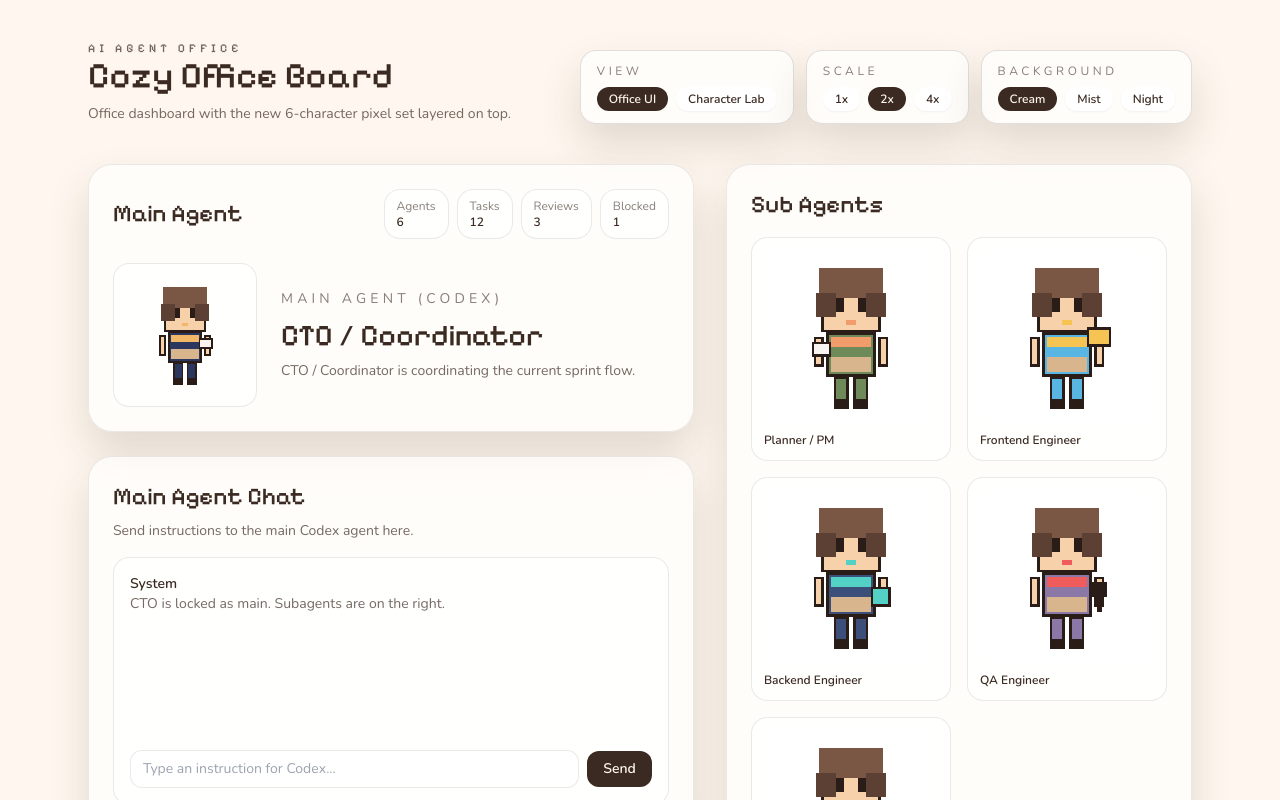
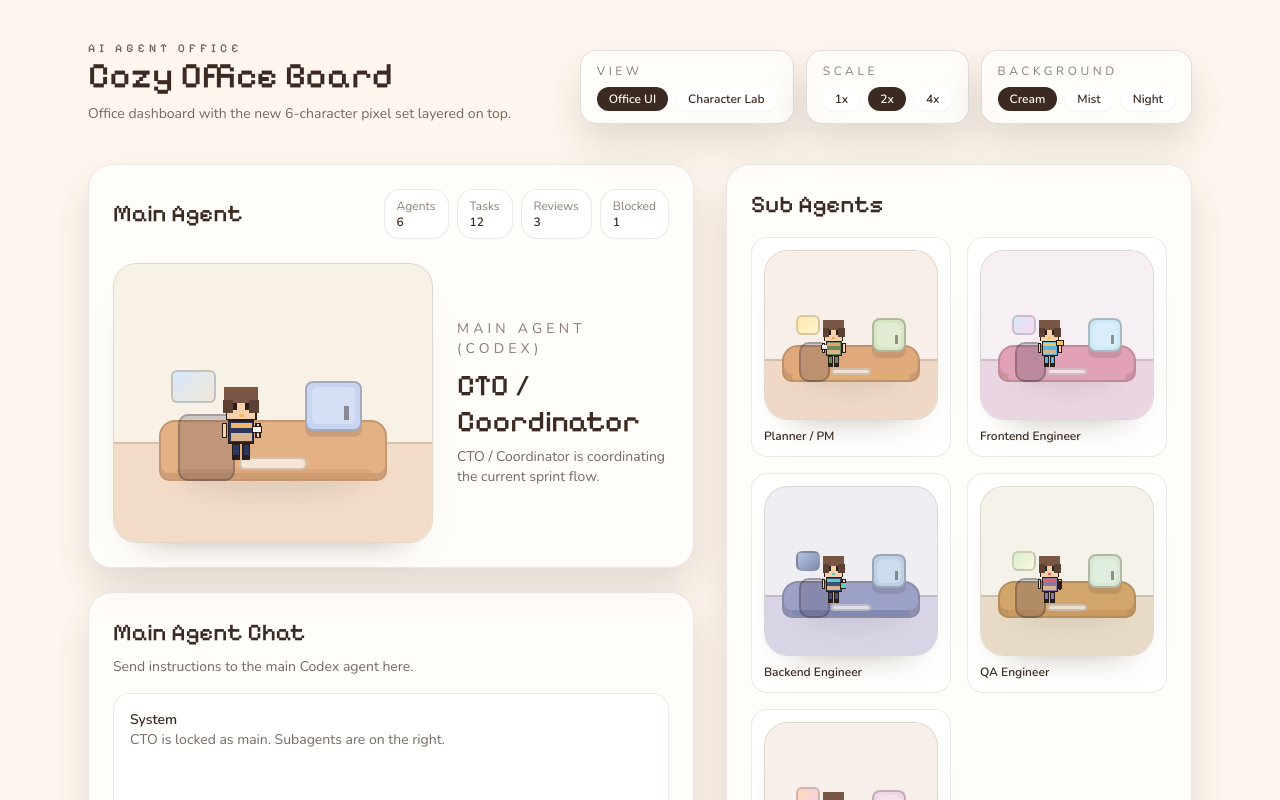
Before and after one commit to walloonam/ai_oche, a React (Vite) app: page / in a window 1280 px wide. Shown: the top 800 px of the page. Built offline with nearby package versions, Linux system fonts and the light colour scheme.

Commit message:
Add pixel office workstation scenes

```diff
--- a/src/App.jsx
+++ b/src/App.jsx
@@ -27,6 +27,90 @@ const officeStats = [
   { label: "Reviews", value: "3" },
   { label: "Blocked", value: "1" },
 ];
+
+const officeStyles = {
+  cto: {
+    wall: "#f8f1e6",
+    floor: "#f2dcc8",
+    desk: "#e4b185",
+    monitor: "#c7d5f2",
+    accent: "#d49b6f",
+    prop: "dashboard",
+  },
+  pm: {
+    wall: "#f7efe8",
+    floor: "#f0d8c6",
+    desk: "#e0a97c",
+    monitor: "#d7e6c4",
+    accent: "#f2c377",
+    prop: "notes",
+  },
+  frontend: {
+    wall: "#f6f0f4",
+    floor: "#e9d6e2",
+    desk: "#e1a1b6",
+    monitor: "#cde8f6",
+    accent: "#f2b6d0",
+    prop: "ui",
+  },
+  backend: {
+    wall: "#efeef3",
+    floor: "#d8d4e6",
+    desk: "#9ba1c7",
+    monitor: "#bcd0e6",
+    accent: "#7580b8",
+    prop: "server",
+  },
+  qa: {
+    wall: "#f5f2ea",
+    floor: "#e7dbc8",
+    desk: "#d2a56c",
+    monitor: "#d6e8d3",
+    accent: "#d7a05c",
+    prop: "check",
+  },
+  designer: {
+    wall: "#f7efe9",
+    floor: "#edd8cf",
+    desk: "#caa07a",
+    monitor: "#f0d7e5",
+    accent: "#e7b98c",
+    prop: "palette",
+  },
+};
+
+function OfficeScene({ role, size = "sm" }) {
+  const style = officeStyles[role.key] ?? officeStyles.cto;
+  return (
+    <div
+      className={`office-scene ${size === "lg" ? "office-scene-lg" : "office-scene-sm"}`}
+      style={{
+        "--scene-wall": style.wall,
+        "--scene-floor": style.floor,
+        "--scene-desk": style.desk,
+        "--scene-monitor": style.monitor,
+        "--scene-accent": style.accent,
+      }}
+    >
+      <div className="office-wall" />
+      <div className="office-floor" />
+      <div className="office-shadow" />
+      <div className="office-desk">
+        <div className="office-desk-edge" />
+        <div className="office-keyboard" />
+      </div>
+      <div className="office-chair" />
+      <div className="office-monitor">
+        <span className="office-screen-glow" />
+        <span className="office-cursor" />
+      </div>
+      <div className="office-prop" data-prop={style.prop} />
+      <div className="office-character">
+        <img src={role.file} alt={role.label} className="pixel" />
+      </div>
+    </div>
+  );
+}
 
 export default function App() {
   const [scale, setScale] = useState(2);
@@ -137,15 +221,8 @@ export default function App() {
                 </div>
 
                 <div className="mt-6 flex flex-col gap-6 md:flex-row md:items-center">
-                  <div
-                    className="pixel rounded-2xl border border-cocoa/10 bg-white/80 p-4"
-                    style={{ width: spriteSize + 16, height: spriteSize + 16 }}
-                  >
-                    <img
-                      src={activeRole.file}
-                      alt={activeRole.label}
-                      className="pixel h-full w-full"
-                    />
+                  <div className="w-full md:max-w-[320px]">
+                    <OfficeScene role={activeRole} size="lg" />
                   </div>
                   <div>
                     <p className="text-sm uppercase tracking-[0.3em] text-cocoa/60">
@@ -210,9 +287,7 @@ export default function App() {
                       key={role.key}
                       className="rounded-2xl border border-cocoa/10 bg-white/80 p-3 text-left"
                     >
-                      <div className="pixel rounded-xl bg-white/80 p-2">
-                        <img src={role.file} alt={role.label} className="pixel h-full w-full" />
-                      </div>
+                      <OfficeScene role={role} />
                       <p className="mt-2 text-xs font-semibold text-cocoa">{role.label}</p>
                     </div>
                   ))}
--- a/src/index.css
+++ b/src/index.css
@@ -18,3 +18,210 @@ body {
   image-rendering: pixelated;
   image-rendering: crisp-edges;
 }
+
+.office-scene {
+  position: relative;
+  width: 100%;
+  border-radius: 24px;
+  border: 1px solid rgba(90, 70, 55, 0.15);
+  overflow: hidden;
+  background: var(--scene-wall);
+  box-shadow: 0 20px 35px -30px rgba(80, 60, 40, 0.6);
+}
+
+.office-scene-lg {
+  height: 280px;
+}
+
+.office-scene-sm {
+  height: 170px;
+}
+
+.office-wall {
+  position: absolute;
+  inset: 0;
+  background: var(--scene-wall);
+}
+
+.office-floor {
+  position: absolute;
+  left: 0;
+  right: 0;
+  bottom: 0;
+  height: 36%;
+  background: var(--scene-floor);
+  border-top: 2px solid rgba(90, 70, 55, 0.18);
+}
+
+.office-shadow {
+  position: absolute;
+  bottom: 16%;
+  left: 20%;
+  width: 60%;
+  height: 18%;
+  background: rgba(50, 40, 30, 0.08);
+  filter: blur(10px);
+  border-radius: 50%;
+}
+
+.office-desk {
+  position: absolute;
+  left: 14%;
+  bottom: 22%;
+  width: 72%;
+  height: 22%;
+  background: var(--scene-desk);
+  border: 2px solid rgba(60, 45, 35, 0.2);
+  border-radius: 16px 16px 10px 10px;
+  box-shadow: inset 0 -6px 0 rgba(80, 55, 35, 0.15);
+}
+
+.office-desk-edge {
+  position: absolute;
+  bottom: 0;
+  left: 6%;
+  width: 88%;
+  height: 18%;
+  background: var(--scene-accent);
+  border-radius: 10px;
+  opacity: 0.5;
+}
+
+.office-keyboard {
+  position: absolute;
+  left: 35%;
+  bottom: 16%;
+  width: 30%;
+  height: 22%;
+  background: rgba(255, 255, 255, 0.65);
+  border: 2px solid rgba(60, 45, 35, 0.2);
+  border-radius: 6px;
+}
+
+.office-chair {
+  position: absolute;
+  left: 20%;
+  bottom: 22%;
+  width: 18%;
+  height: 24%;
+  background: rgba(60, 55, 80, 0.22);
+  border: 2px solid rgba(40, 30, 35, 0.25);
+  border-radius: 10px;
+}
+
+.office-monitor {
+  position: absolute;
+  right: 22%;
+  bottom: 40%;
+  width: 18%;
+  height: 18%;
+  background: var(--scene-monitor);
+  border: 2px solid rgba(60, 45, 35, 0.25);
+  border-radius: 8px;
+  box-shadow: 0 6px 0 rgba(40, 30, 35, 0.12);
+  overflow: hidden;
+}
+
+.office-screen-glow {
+  position: absolute;
+  inset: 10%;
+  background: rgba(255, 255, 255, 0.5);
+  border-radius: 6px;
+  animation: screenPulse 2.8s ease-in-out infinite;
+}
+
+.office-cursor {
+  position: absolute;
+  right: 20%;
+  bottom: 20%;
+  width: 10%;
+  height: 30%;
+  background: rgba(40, 35, 30, 0.45);
+  animation: cursorBlink 1.4s steps(2, start) infinite;
+}
+
+.office-prop {
+  position: absolute;
+  left: 18%;
+  bottom: 50%;
+  width: 14%;
+  height: 12%;
+  border-radius: 6px;
+  background: rgba(255, 255, 255, 0.6);
+  border: 2px solid rgba(60, 45, 35, 0.2);
+}
+
+.office-prop[data-prop="notes"] {
+  background: linear-gradient(135deg, rgba(255, 231, 160, 0.9), rgba(255, 245, 210, 0.9));
+}
+
+.office-prop[data-prop="ui"] {
+  background: linear-gradient(135deg, rgba(210, 235, 255, 0.9), rgba(255, 210, 235, 0.9));
+}
+
+.office-prop[data-prop="server"] {
+  background: linear-gradient(135deg, rgba(170, 190, 220, 0.9), rgba(120, 130, 170, 0.9));
+}
+
+.office-prop[data-prop="check"] {
+  background: linear-gradient(135deg, rgba(210, 240, 210, 0.9), rgba(255, 245, 210, 0.9));
+}
+
+.office-prop[data-prop="palette"] {
+  background: linear-gradient(135deg, rgba(255, 214, 176, 0.9), rgba(240, 205, 235, 0.9));
+}
+
+.office-prop[data-prop="dashboard"] {
+  background: linear-gradient(135deg, rgba(210, 230, 255, 0.9), rgba(240, 230, 210, 0.9));
+}
+
+.office-character {
+  position: absolute;
+  bottom: 28%;
+  left: 40%;
+  width: 26%;
+  transform: translateX(-50%);
+}
+
+.office-character img {
+  width: 100%;
+  height: auto;
+  display: block;
+}
+
+.office-scene-sm .office-desk {
+  left: 10%;
+  width: 80%;
+}
+
+.office-scene-sm .office-monitor {
+  right: 18%;
+  width: 20%;
+  height: 20%;
+}
+
+.office-scene-sm .office-character {
+  width: 30%;
+  bottom: 30%;
+}
+
+@keyframes screenPulse {
+  0%,
+  100% {
+    opacity: 0.5;
+  }
+  50% {
+    opacity: 0.9;
+  }
+}
+
+@keyframes cursorBlink {
+  0%,
+  49% {
+    opacity: 1;
+  }
+  50%,
+  100% {
+    opacity: 0;
+  }
+}
```
